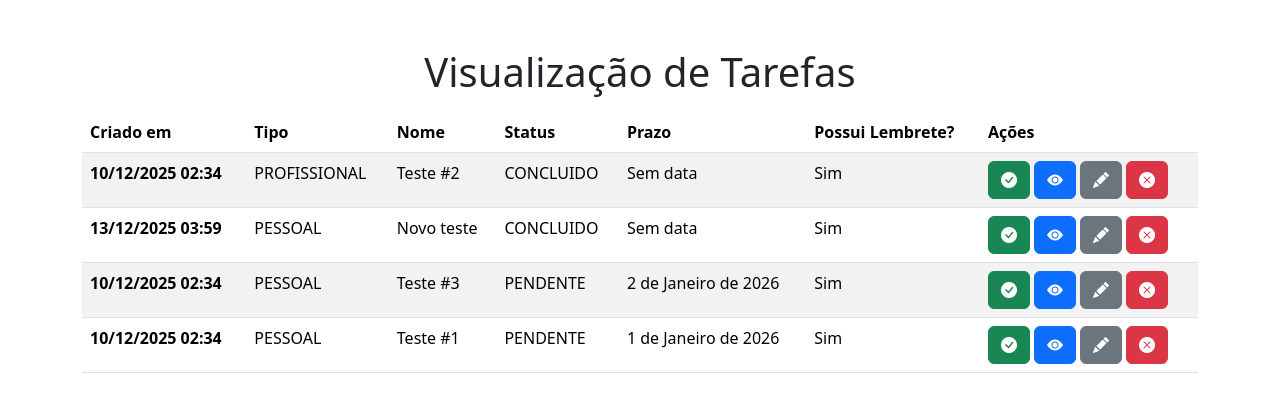
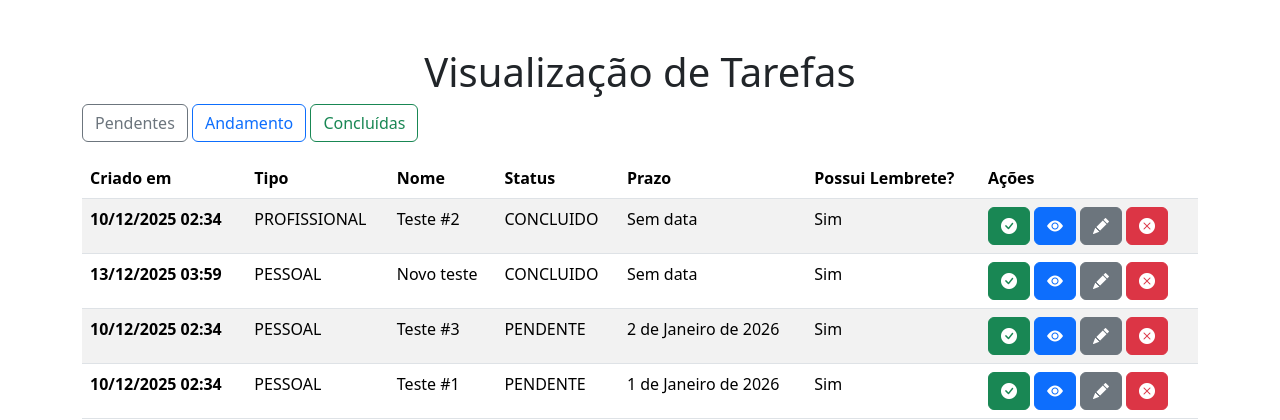
Before and after one commit to WaldembergDev/life-os, a Django app: page /tarefas/visualizar-tarefas/ in a window 1280 px wide. Shown: the top 420 px of the page. Run offline with Django 5.2, Linux system fonts and the light colour scheme; data comes from the database, SQL or seed files in the repository; both versions use the stored data as it was after the commit; some libraries are stand-ins or nearby versions.

Commit message:
criado botões para filtragem de tarefas pendentes, em andamento e concluídas

```diff
--- a/tarefas/templates/tarefas/visualizar_tarefas.html
+++ b/tarefas/templates/tarefas/visualizar_tarefas.html
@@ -2,6 +2,11 @@
 {% block title %}Visualizar tarefas{% endblock %}
 {% block content %}
   <h1 class="text-center">Visualização de Tarefas</h1>
+  <div>
+    <a {% if request.GET.status == 'pendente' %}class="btn btn-secondary" {% else %}class="btn btn-outline-secondary"{% endif %} href="?status=pendente">Pendentes</a>
+    <a {% if request.GET.status == 'andamento' %} class="btn btn-primary"{% else %} class="btn btn-outline-primary" {% endif %} href="?status=andamento">Andamento</a>
+    <a {% if request.GET.status == 'concluido' %} class="btn btn-success" {% else %} class="btn btn-outline-success" {% endif %} href="?status=concluido">Concluídas</a>
+  </div>
   <table class="table table-striped table-hover mt-3">
     <thead>
       <tr>
--- a/tarefas/views.py
+++ b/tarefas/views.py
@@ -4,6 +4,9 @@ from django.contrib import messages
 from .models import PrioridadeEnum, StatusEnum, Tarefa
 from django.http import JsonResponse
 from django.db.models import Case, When, IntegerField, Value
+from .models import StatusEnum
+from .utils import obter_string_status_enum
+from django.urls import reverse
 
 # Create your views here.
 def criar_tarefa(request):
@@ -23,7 +26,9 @@ def criar_tarefa(request):
     return render(request, 'tarefas/criar_tarefa.html', context=context)
 
 def visualizar_tarefas(request):
+    status = request.GET.get('status')
     # ordenando do vencimento mais próximo para o mais antigo e urgência
+
     tarefas = Tarefa.objects.annotate(
         tarefa_classificada = Case(
             When(prioridade=PrioridadeEnum.URGENTE, then=1),
@@ -34,6 +39,11 @@ def visualizar_tarefas(request):
             output_field=IntegerField()
         )
     ).order_by('tarefa_classificada', 'prazo')
+
+    # verificando se existe um status válido selecionado
+    if status and (obter_string_status_enum(status) is not None):
+        tarefas = tarefas.filter(status=obter_string_status_enum(status))
+
     context = {
         'tarefas': tarefas,
         'form': TarefaForm()
@@ -85,4 +95,4 @@ def concluir_tarefa(request, id_tarefa):
     tarefa.status = StatusEnum.CONCLUIDO
     tarefa.save()
     messages.success(request, 'Tarefa marcada com status concluída')
-    return redirect('visualizar_tarefas')
+    return redirect(reverse('visualizar_tarefas'))
```
Also changed, not shown: tarefas/utils.py (added, +7 -0 lines), db.sqlite3.
